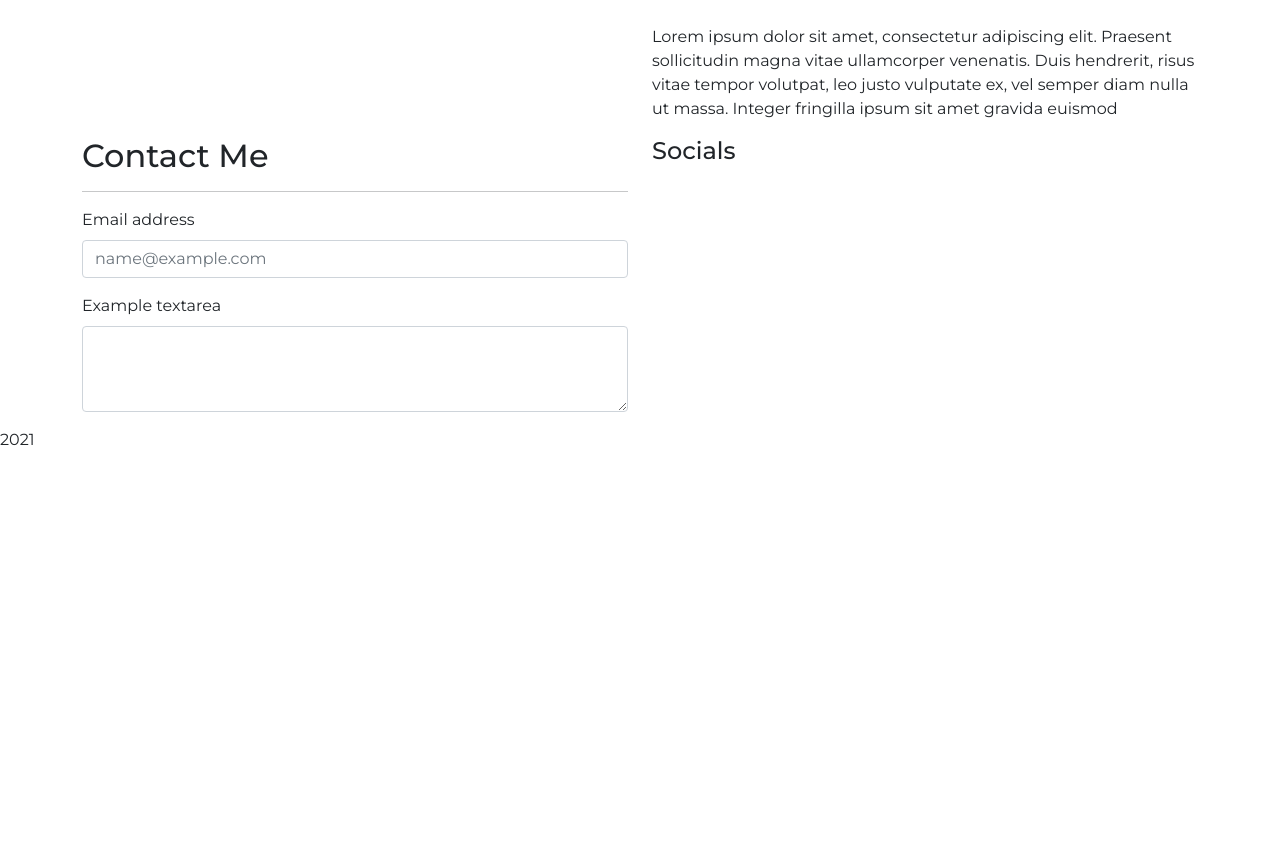
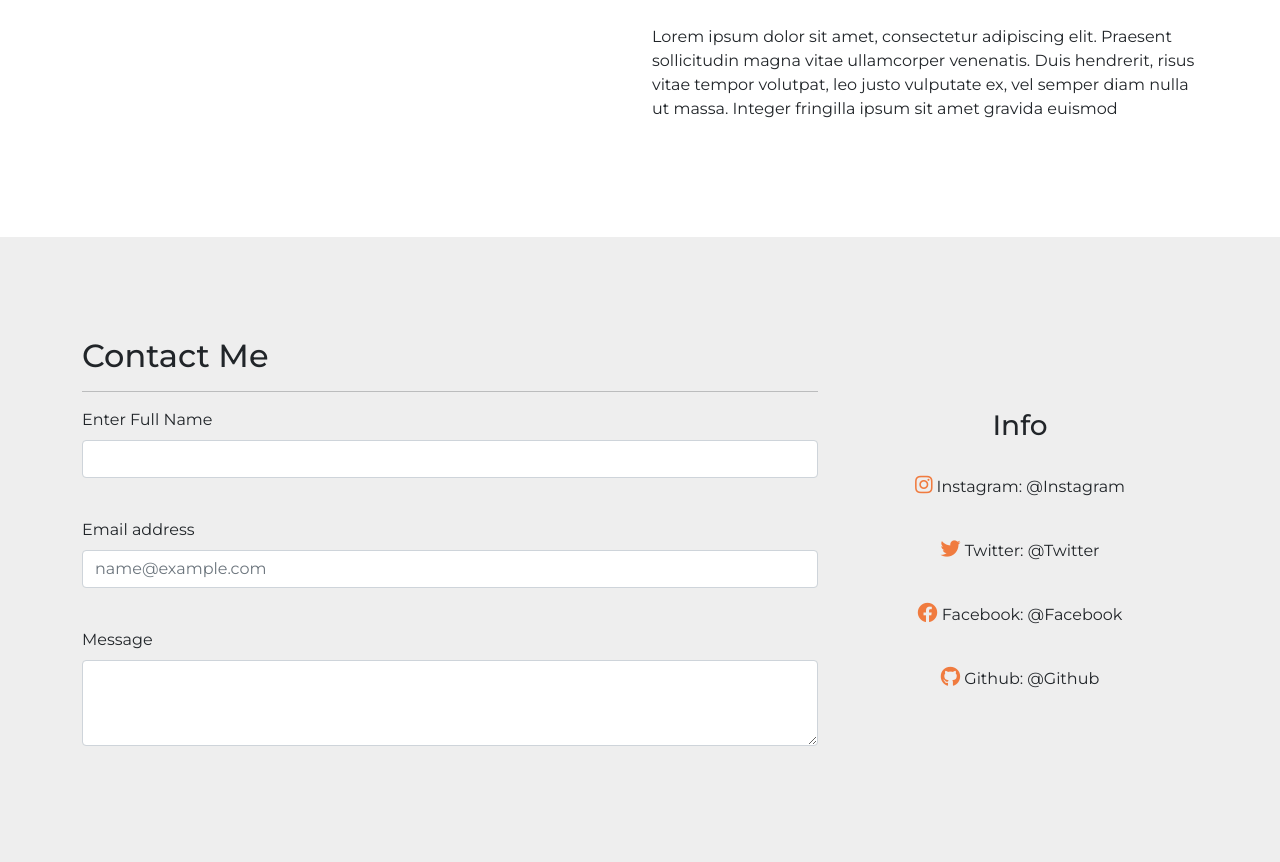
Before and after one commit to CrytonAndrew/Landing-Page, a plain HTML site: page index.html in a window 1280 px wide. Shown: the part 2158-3020 px from the top of the page. Before the commit the page ends 2610 px from the top, so only its background shows below. Drawn offline with nearby package versions, Linux system fonts and the light colour scheme.

Commit message:
contact form

```diff
--- a/css/styles.css
+++ b/css/styles.css
@@ -112,3 +112,24 @@ body {
   background-color: black;
   color: black;
 }
+
+/* Contact section  */
+
+#contact-section {
+  margin-top: 100px;
+  background-color: #eeeeee;
+}
+
+.contact-container {
+  padding-top: 100px;
+  padding-bottom: 100px;
+}
+
+.social-links {
+  text-align: center;
+}
+
+.social-links .fab {
+  color: #f07b3f;
+  font-size: 20px;
+}
--- a/index.html
+++ b/index.html
@@ -196,29 +196,47 @@
         </div>
     </section>
 
-    <section id="contact-section" class="container">
+    <section id="contact-section">
+        <div class="container contact-container">
             <div class="row">
-            <div class="col">
+                <div class="col-sm-8">
                     <h2>Contact Me</h2>
                     <hr>
+                    <div class="mb-3">
+                        <label for="exampleFormControlInput1" class="form-label">Enter Full Name</label>
+                        <input type="text" class="form-control" id="exampleFormControlInput1">
+                    </div>
+                    <br>
                     <div class="mb-3">
                         <label for="exampleFormControlInput1" class="form-label">Email address</label>
                         <input type="email" class="form-control" id="exampleFormControlInput1" placeholder="name@example.com">
                     </div>
+                    <br>
                     <div class="mb-3">
-                    <label for="exampleFormControlTextarea1" class="form-label">Example textarea</label>
+                        <label for="exampleFormControlTextarea1" class="form-label">Message</label>
                         <textarea class="form-control" id="exampleFormControlTextarea1" rows="3"></textarea>
                     </div>
                 </div>
-            <div class="col">
-                <h4>Socials</h4>
-
+                <div class="col-sm-4 social-links">
+                    <br>
+                    <br>
+                    <br>
+                    <h3>Info</h3>
+                    <br>
+                    <p><i class="fab fa-instagram"></i> Instagram: @Instagram</p>
+                    <br>
+                    <p><i class="fab fa-twitter"></i> Twitter: @Twitter</p>
+                    <br>
+                    <p><i class="fab fa-facebook"></i> Facebook: @Facebook</p>
+                    <br>
+                    <p><i class="fab fa-github"></i> Github: @Github</p>
+                </div>
             </div>
         </div>
     </section>
 
     <footer>
-        2021
+
     </footer>
 </body>
 </html>
```
Lines whose indentation alone changed are shown as unchanged.
